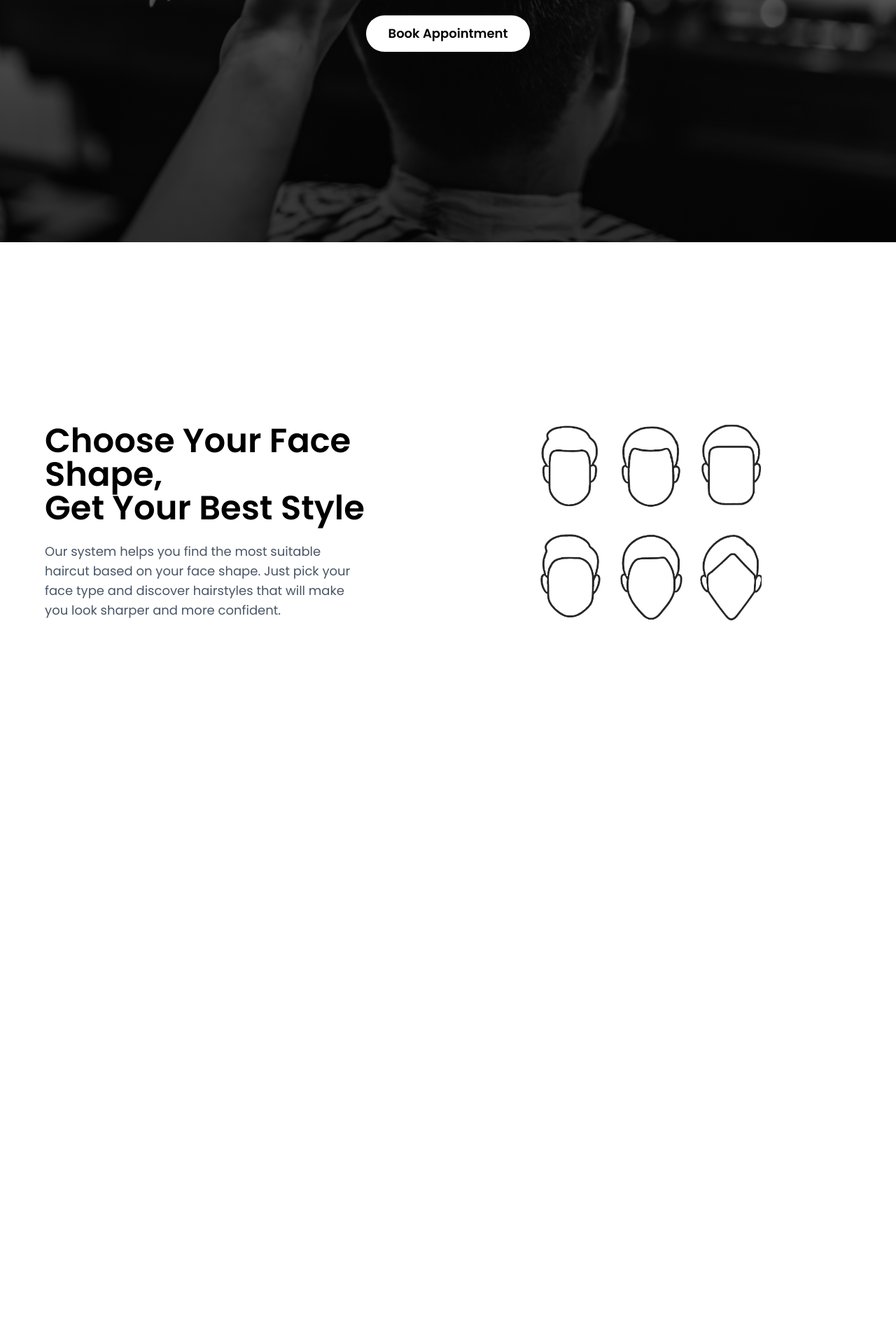
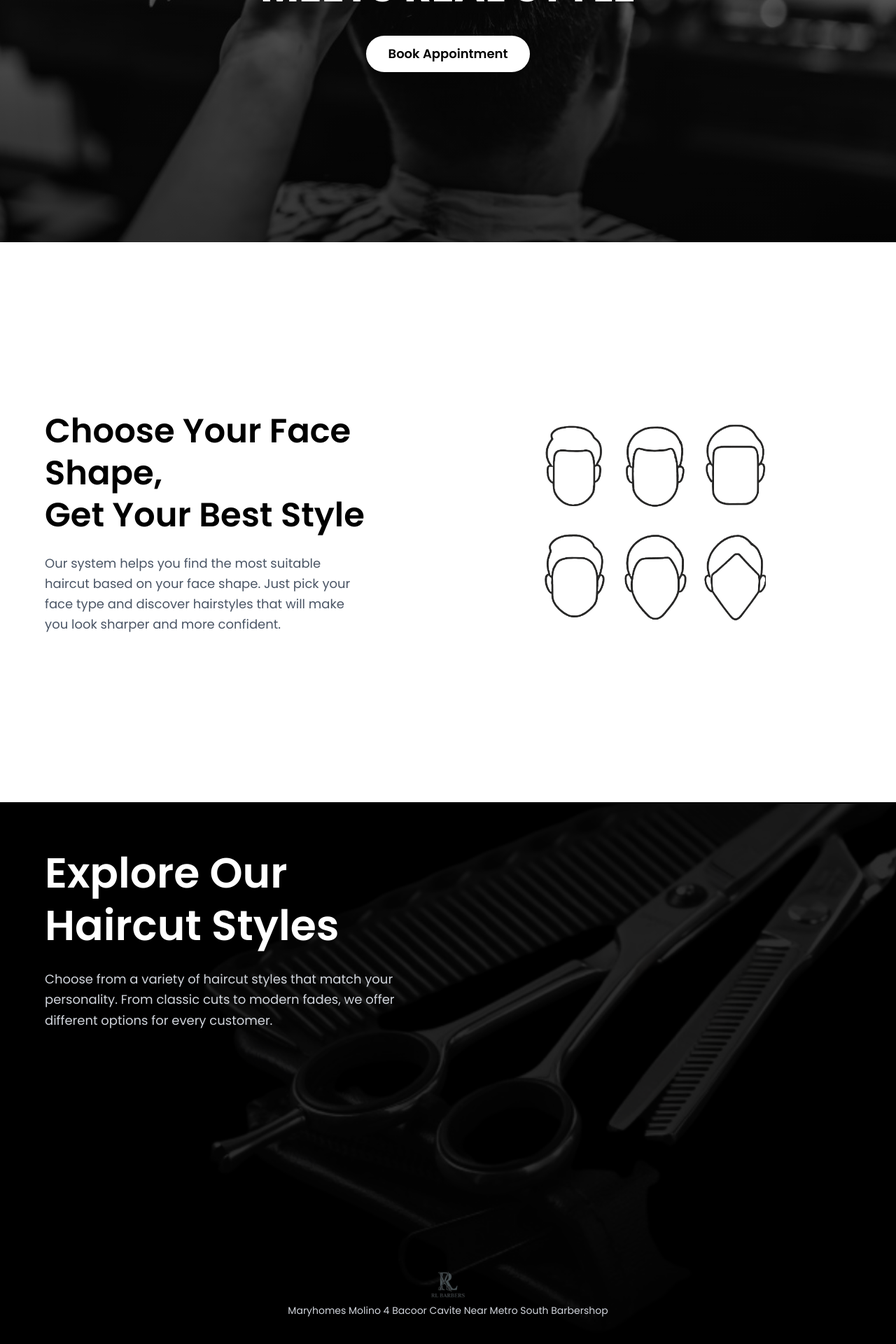
Before and after one commit to chrlxbrnl/real-barbers-system, a React (Vite) app: page / in a window 1280 px wide. Shown: the part 454-2374 px from the top of the page at 70% size. Before the commit the page ends 1600 px from the top, so only its background shows below. Built offline with nearby package versions, Linux system fonts and the light colour scheme.

Commit message:
feat: add landing page footer showcase section

```diff
--- a/src/pages/Home.jsx
+++ b/src/pages/Home.jsx
@@ -1,6 +1,7 @@
 import hero1 from "../assets/images/hero-1.png";
 import logo from "../assets/images/logo.png";
 import faceShapes from "../assets/images/Face Shapes/Face_Shapes.png";
+import scissors from "../assets/images/scissors.png";
 
 export default function Home() {
   return (
@@ -39,11 +40,11 @@ export default function Home() {
 
           {/* Hero Content */}
           <div className="relative z-10 text-white text-center px-6 max-w-2xl">
-            <p className="text-lg md:text-xl mb-6 text-gray-300">
+            <p className="text-base sm:text-lg md:text-xl mb-6 text-gray-300 max-w-lg mx-auto">
               Book appointments with skilled, professional barbers online.
             </p>
 
-            <h2 className="uppercase font-bold text-3xl md:text-5xl leading-tight mb-8">
+            <h2 className="uppercase font-bold text-3xl sm:text-4xl md:text-5xl lg:text-6xl leading-tight mb-6 sm:mb-8 max-w-xl mx-auto">
               Where real skill <br className="hidden sm:block" />
               meets real style
             </h2>
@@ -58,15 +59,16 @@ export default function Home() {
           </div>
         </section>
 
-        <section className="min-h-screen px-6 py-16 md:px-16 flex flex-col md:flex-row items-center">
+        {/* Face Shape Style Section */}
+        <section className="min-h-screen px-6 py-16 md:px-16 flex flex-col md:flex-row items-center gap-6">
           {/* Text Content */}
           <div className="flex-1 text-center md:text-left">
-            <h2 className="text-3xl sm:text-4xl md:text-5xl font-semibold mb-6">
+            <h2 className="text-3xl sm:text-4xl md:text-5xl font-semibold mb-6 leading-tight">
               Choose Your Face Shape, <br className="hidden sm:block" />
               Get Your Best Style
             </h2>
 
-            <p className="max-w-md mx-auto md:mx-0 text-lg text-gray-600">
+            <p className="max-w-md mx-auto md:mx-0 text-base sm:text-lg text-gray-600 leading-relaxed">
               Our system helps you find the most suitable haircut based on your
               face shape. Just pick your face type and discover hairstyles that
               will make you look sharper and more confident.
@@ -82,6 +84,47 @@ export default function Home() {
             />
           </div>
         </section>
+
+        <section className="relative min-h-screen bg-black overflow-hidden">
+          {/* Decorative Image */}
+          <img
+            src={scissors}
+            alt="Scissors"
+            className="absolute right-0 top-0 h-full object-contain opacity-60"
+          />
+
+          {/* Overlay */}
+          <div className="absolute inset-0 bg-black/70"></div>
+
+          {/* Content Wrapper */}
+          <div className="relative z-10 flex flex-col justify-between min-h-screen px-6 py-16 md:px-16">
+            {/* Main Content */}
+            <div className="max-w-xl text-white text-center md:text-left">
+              <h2 className="text-3xl sm:text-4xl md:text-5xl lg:text-6xl font-semibold mb-6 leading-tight">
+                Explore Our Haircut Styles
+              </h2>
+
+              <p className="text-gray-300 text-base sm:text-lg leading-relaxed max-w-lg">
+                Choose from a variety of haircut styles that match your
+                personality. From classic cuts to modern fades, we offer
+                different options for every customer.
+              </p>
+            </div>
+
+            {/* Footer */}
+            <div className="flex flex-col items-center gap-2 text-white pt-10">
+              <img
+                className="w-10 md:w-12 h-auto"
+                src={logo}
+                alt="Real Barbers Logo"
+              />
+
+              <p className="text-sm text-gray-300 text-center">
+                Maryhomes Molino 4 Bacoor Cavite Near Metro South Barbershop
+              </p>
+            </div>
+          </div>
+        </section>
       </main>
     </>
   );
```
Also changed, not shown: src/assets/images/scissors.png (added).
